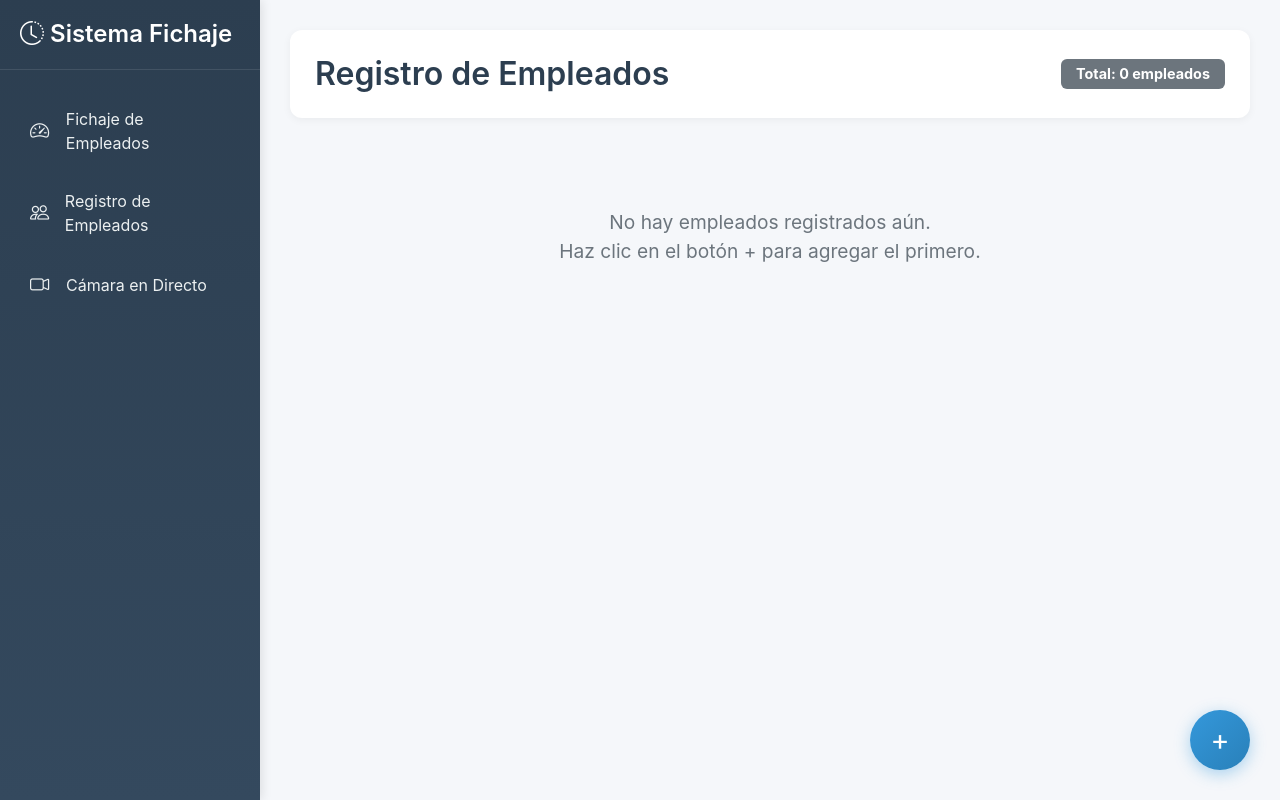
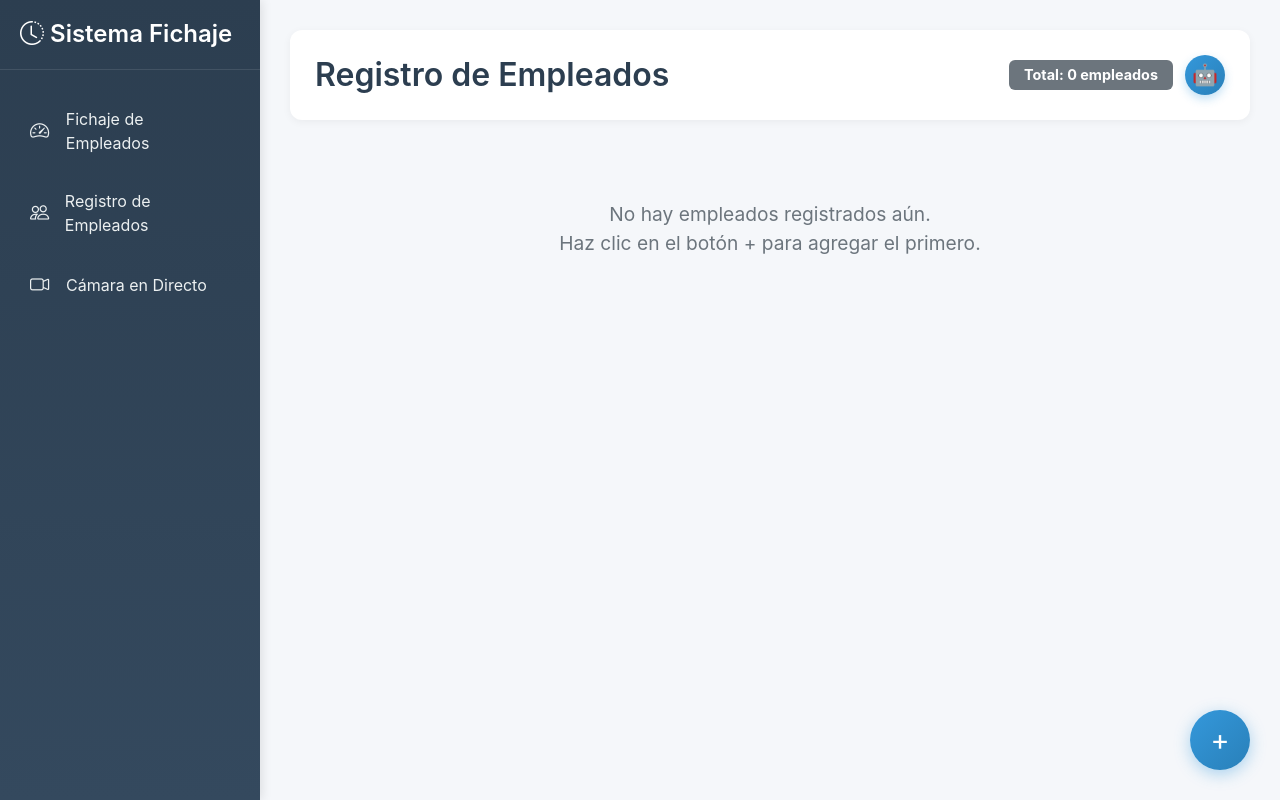
Before and after one commit to luritur/Facial_Recognition_Raspberry, a Flask app: page /registro_empleados in a window 1280 px wide. Run offline with Flask 3, Linux system fonts and the light colour scheme; parts of the project's set-up code (start-up, migrations or seed data) failed here and were passed over.

Commit message:
ahora el modelo solo se entrena al pulsar al boton del robot

```diff
--- a/templates/registro_empleados.html
+++ b/templates/registro_empleados.html
@@ -421,18 +421,60 @@
         opacity: 0.5;
         cursor: not-allowed;
     }
+
+    .header-section {
+        display: flex;
+        justify-content: space-between;
+        align-items: center;
+        margin-bottom: 20px;
+    }
+
+    /* Contenedor del badge + botón */
+    .header-buttons {
+        display: flex;
+        align-items: center;
+        gap: 12px;
+    }
+
+    /* Botón pequeño estilo header */
+    .entrenar-modelo-btn{
+        width: 40px;
+        height: 40px;
+        border-radius: 50%;
+        background: linear-gradient(135deg, #3498db 0%, #2980b9 100%);
+        color: white;
+        border: none;
+        font-size: 1.3rem;
+        display: flex;
+        justify-content: center;
+        align-items: center;
+        cursor: pointer;
+        box-shadow: 0 4px 10px rgba(52,152,219,0.3);
+        transition: transform 0.2s ease;
+    }
+
+    .entrenar-modelo-btn:hover {
+        transform: scale(1.1);
+    }
+
+
 </style>
 {% endblock %}
 
 {% block content %}
 <div class="header-section">
     <h2>Registro de Empleados</h2>
-    <div>
+
+    <div class="header-buttons">
         <span class="badge bg-secondary" style="padding: 8px 15px; font-size: 0.9rem;">
             Total: {{ employees|length if employees else 0 }} empleados
         </span>
+
+        <button class="entrenar-modelo-btn" onclick="entrenarModelo()">🤖</button>
     </div>
 </div>
+
+
 
 <div class="employees-grid">
     {% if employees %}
@@ -471,6 +513,7 @@
 
 <!-- Botón flotante -->
 <button class="add-employee-btn" onclick="openModal()">+</button>
+
 
 <!-- Modal de registro paso a paso -->
 <div class="modal-overlay" id="addEmployeeModal">
@@ -576,6 +619,13 @@ let captureInProgress = false;
 function openModal() {
     document.getElementById('addEmployeeModal').classList.add('show');
     resetModal();
+}
+
+function entrenarModelo(){
+    fetch('api/api/entrenarModelo', { method: 'POST' })
+        .then(response => response.json())
+        .then(data => console.log(data))
+        .catch(err => console.error(err));
 }
 
 function closeModal() {
```
Also changed, not shown: core/main.py (+5 -6 lines), web/routes/api_routes.py (+15 -0 lines).
